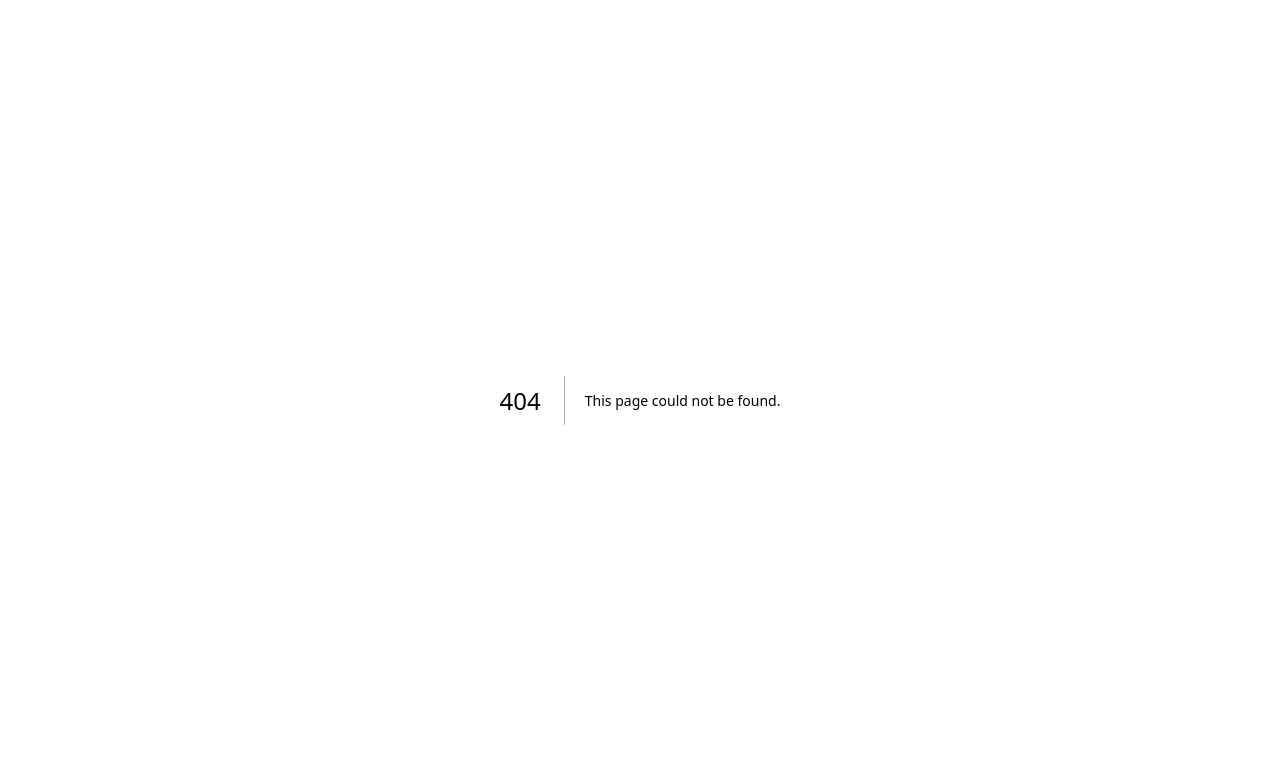
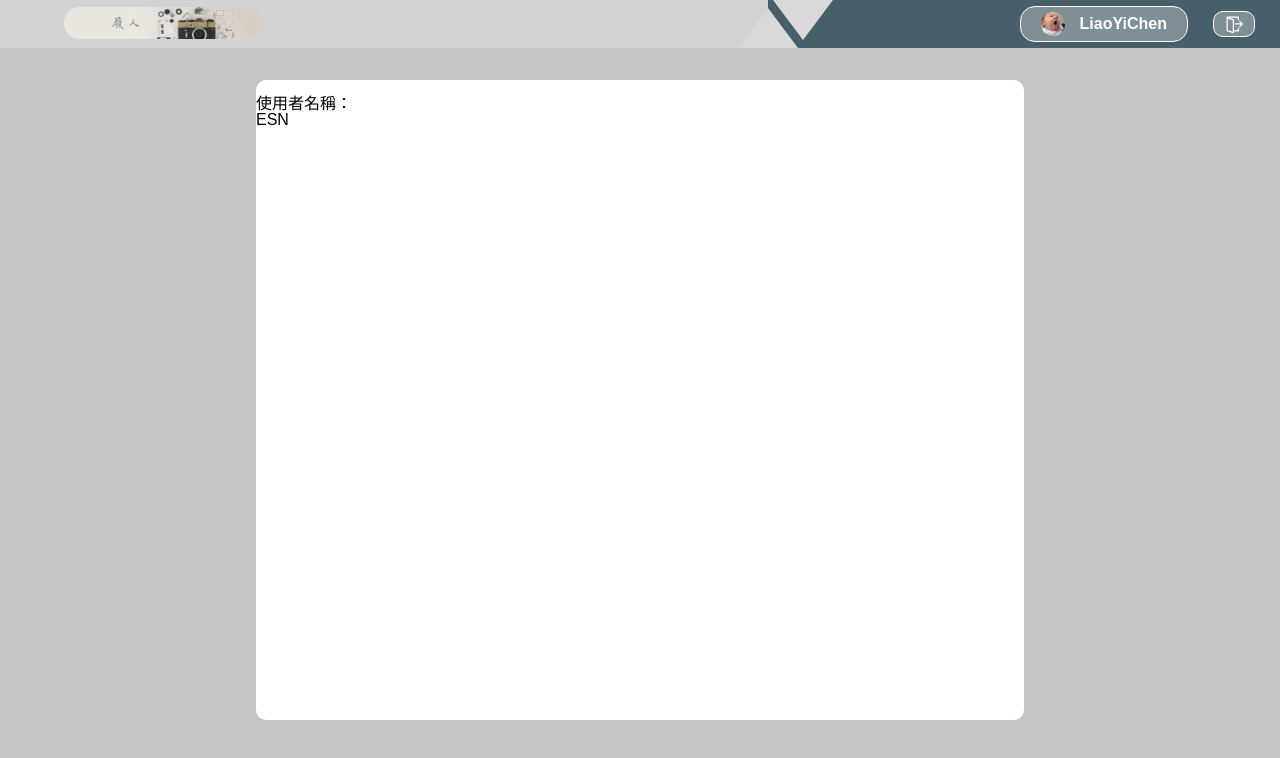
Before and after one commit to Liaoesn/NTUB-ESN-Frontend, a Next.js app: page /user/about in a window 1280 px wide. Before the commit this address had no page. Shown: the top 758 px of the page. Built offline with nearby package versions, Linux system fonts and the light colour scheme.

Commit message:
新增-UserAbout畫面

```diff
--- a/components/Layout/Layout.tsx
+++ b/components/Layout/Layout.tsx
@@ -1,5 +1,7 @@
 import Head from "next/head";
+
 import NavBar from "@/components/common/NavBar";
+import styles from "@/styles/components/layout.module.scss";
 
 export default function Layout({ children }: { children: React.ReactNode }) {
   return (
@@ -12,7 +14,7 @@ export default function Layout({ children }: { children: React.ReactNode }) {
         <link rel="icon" href="/favicon.ico" />
       </Head>
       <NavBar />
-      <div className="">
+      <div className={styles.layout}>
         {children}
       </div>
     </>
--- /dev/null
+++ b/pages/user/about.tsx
@@ -0,0 +1,18 @@
+import Layout from '@/components/Layout/Layout';
+import styles from '@/styles/page/user/about.module.scss'
+
+export default function about() {
+  return (
+    <Layout>
+      <main className={styles.main}>
+        <div>
+            <img></img>
+            <div>
+                <p>使用者名稱：</p>
+                <p>ESN</p>
+            </div>
+        </div>
+      </main>
+    </Layout>
+  );
+}
--- a/styles/components/layout.module.scss
+++ b/styles/components/layout.module.scss
@@ -1,4 +1,7 @@
 .layout{
   display: flex;
   justify-content: center;
+  background-color: #c4c5c5;
+  width: 100vw;
+  height: 100vh;
 }
--- /dev/null
+++ b/styles/page/user/about.module.scss
@@ -0,0 +1,7 @@
+.main{
+    background-color: rgb(255, 255, 255);
+    width: 60%;
+    height: 80vh;
+    margin-top: 10vh;
+    border-radius: 10px;
+}
```
